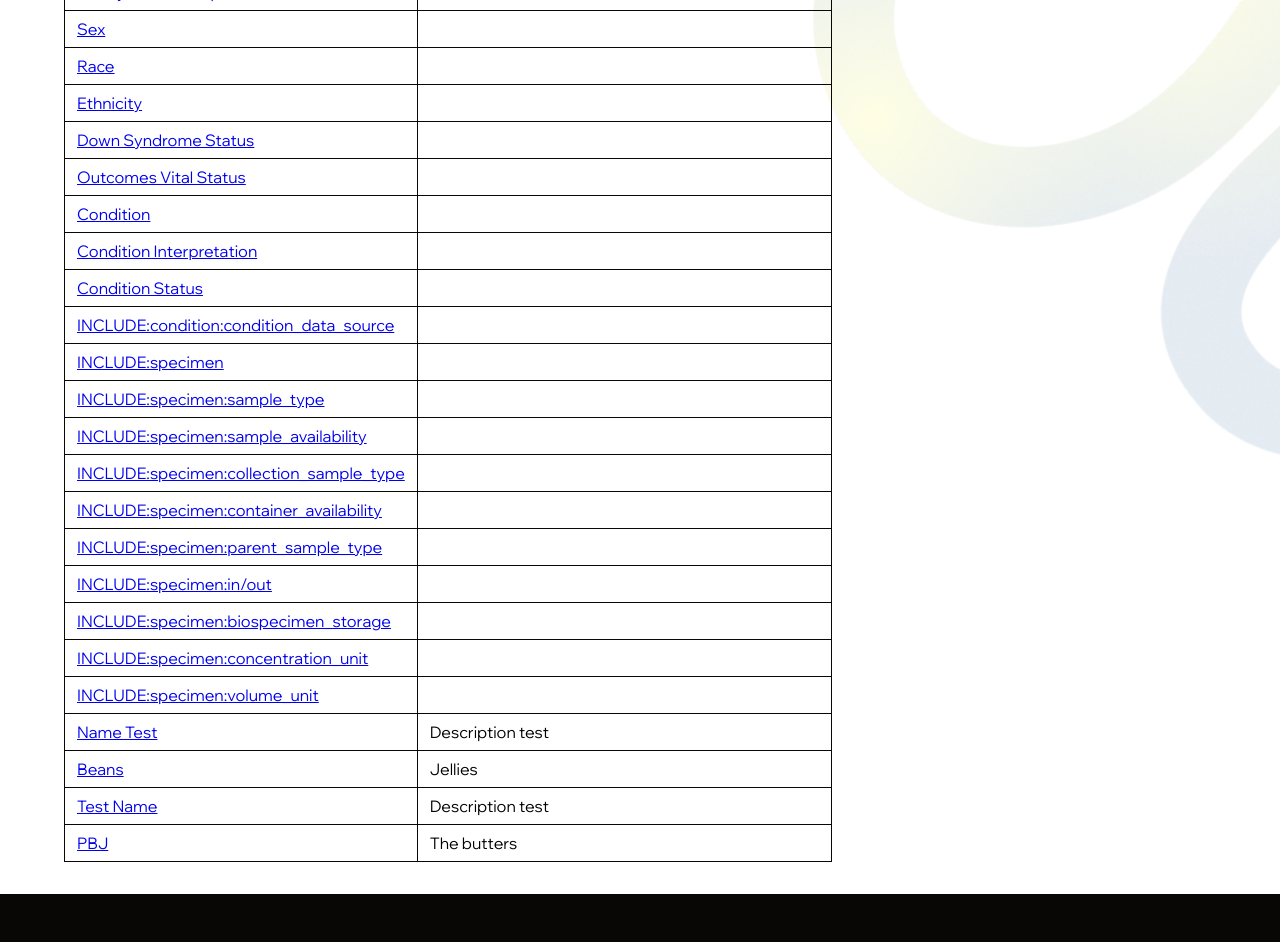
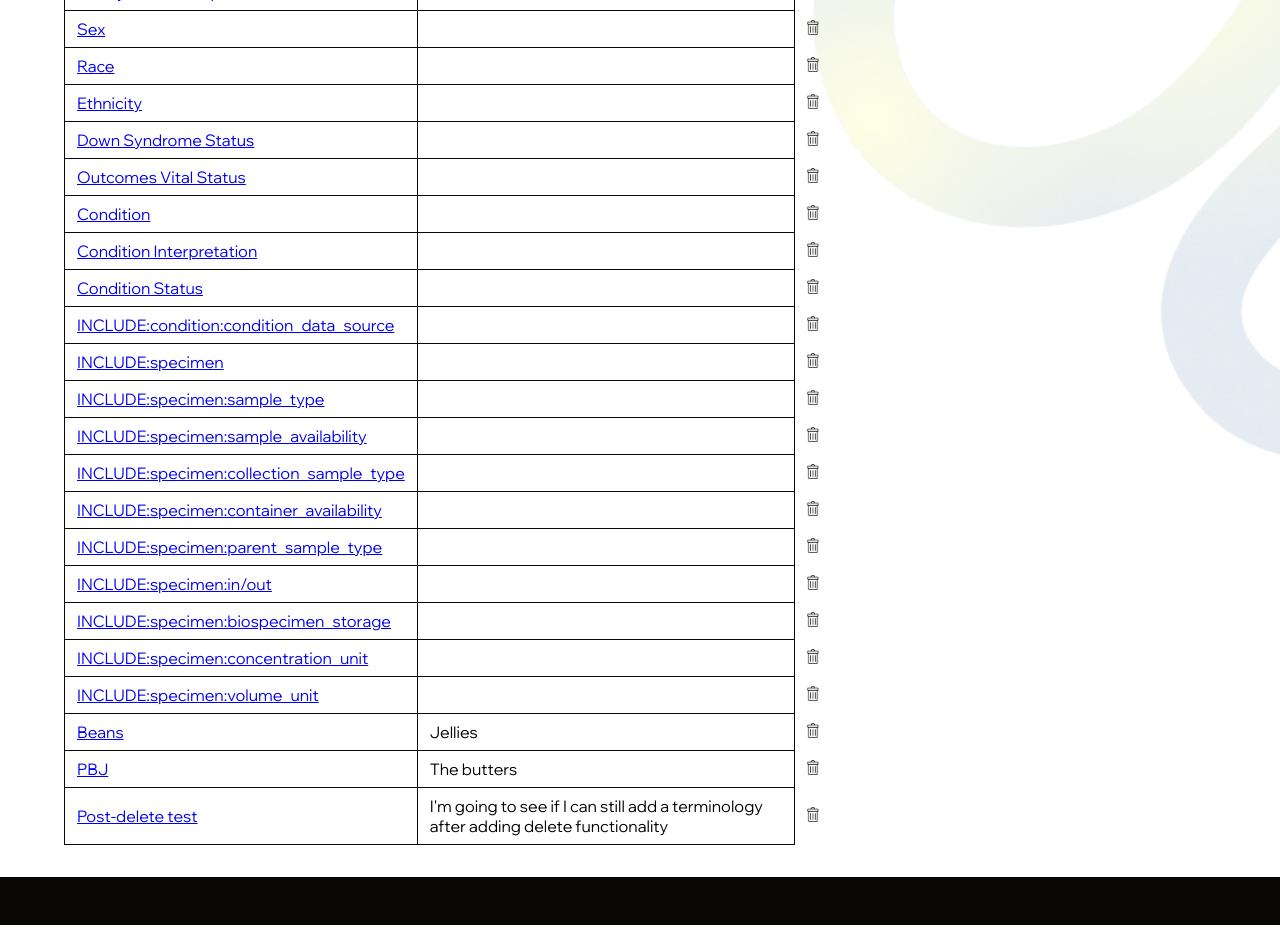
Before and after one commit to yelenacox/vocab-management, a React (Vite) app: page /projects in a window 1280 px wide. Shown: the part 380-1322 px from the top of the page. Built offline with nearby package versions, Linux system fonts and the light colour scheme; data requests are answered from the project's data file; the HTML template or start-up script is replaced by a standard one; a web font is replaced by a local one.

Commit message:
first pass at deleting a terminology

```diff
--- a/db.json
+++ b/db.json
@@ -1712,18 +1712,6 @@
       "url": "https://includedcc.org/fhir/CodeSystem/data-dictionary/specimen/volume_unit"
     },
     {
-      "codes": [
-        {
-          "code": "test",
-          "description": "code test"
-        }
-      ],
-      "name": "Name Test",
-      "description": "Description test",
-      "url": "http://example.org",
-      "id": "wRaPh66"
-    },
-    {
       "name": "Beans",
       "description": "Jellies",
       "url": "http://example.org",
@@ -1736,22 +1724,6 @@
       "id": "wl7NqtR"
     },
     {
-      "name": "Test Name",
-      "description": "Description test",
-      "url": "url.com",
-      "codes": [
-        {
-          "code": "fddasdf",
-          "description": "poo"
-        },
-        {
-          "code": "",
-          "description": ""
-        }
-      ],
-      "id": "drkzF8u"
-    },
-    {
       "url": "http://example.com",
       "description": "The butters",
       "name": "PBJ",
@@ -1766,6 +1738,18 @@
         }
       ],
       "id": "SMEZfD9"
+    },
+    {
+      "url": "www.example.com",
+      "description": "I'm going to see if I can still add a terminology after adding delete functionality",
+      "name": "Post-delete test",
+      "codes": [
+        {
+          "code": "post-delete",
+          "description": "codey code"
+        }
+      ],
+      "id": "pMbxCXr"
     }
   ]
 }
--- a/src/components/Projects/AddTerminology.jsx
+++ b/src/components/Projects/AddTerminology.jsx
@@ -83,6 +83,7 @@ export const AddTerminology = () => {
         <div className="name">
           <label htmlFor="terminology_name">Name</label>
           <input
+            autoFocus
             id="name"
             className="name_input"
             type="text"
--- a/src/components/Projects/AdditionalCodeInput.jsx
+++ b/src/components/Projects/AdditionalCodeInput.jsx
@@ -27,7 +27,6 @@ export const AdditionalCodeInput = props => {
         <label htmlFor="terminology_code">Code</label>
         <input
           required
-          autoFocus
           id="code"
           className="code_input"
           type="text"
--- /dev/null
+++ b/src/components/Projects/DeleteTerminology.jsx
@@ -0,0 +1,26 @@
+import { useContext, useState } from 'react';
+import { myContext } from '../../App';
+import DeleteTrash from '../../../assets/delete_icon_trash.png';
+
+export const DeleteTerminology = ({ terminology, setTerminologies }) => {
+  const [projects, setProjects] = useState([]);
+  const { vocabUrl } = useContext(myContext);
+
+  const handleDelete = evt => {
+    fetch(`${vocabUrl}/terminologies/${terminology.id}`, {
+      method: 'DELETE',
+    })
+      .then(response => response.json())
+      .then(() => {
+        return fetch(`${vocabUrl}/terminologies/`);
+      })
+      .then(response => response.json())
+      .then(projects => {
+        setTerminologies(projects);
+      });
+  };
+
+  return (
+    <img className="delete_image" onClick={handleDelete} src={DeleteTrash} />
+  );
+};
--- a/src/components/Projects/Projects.jsx
+++ b/src/components/Projects/Projects.jsx
@@ -4,6 +4,7 @@ import { myContext } from '../../App';
 import { Spinner } from '../Manager/Spinner';
 import { Link } from 'react-router-dom';
 import Background from '../../../assets/Background.png';
+import { DeleteTerminology } from './DeleteTerminology';
 
 export const Projects = () => {
   const [terminologies, setTerminologies] = useState([]);
@@ -62,6 +63,12 @@ export const Projects = () => {
                           </Link>
                         </td>
                         <td>{r?.description}</td>
+                        <td className="delete_cell">
+                          <DeleteTerminology
+                            terminology={r}
+                            setTerminologies={setTerminologies}
+                          />
+                        </td>
                       </tr>
                     </>
                   );
--- a/src/components/Search/OntologySearch.jsx
+++ b/src/components/Search/OntologySearch.jsx
@@ -19,6 +19,7 @@ export const OntologySearch = () => {
         <div className="search_field">
           <div className="text_input">
             <input
+              autoFocus
               id="search_input"
               type="text"
               placeholder="Search"
--- a/src/components/Search/OntologySearch.scss
+++ b/src/components/Search/OntologySearch.scss
@@ -29,7 +29,7 @@
   grid-column: 2;
 }
 #search_input {
-  background-image: url('./assets/magnifying_glass_search.png');
+  background-image: url('./assets/magnifying_glass.png');
   background-repeat: no-repeat;
   background-position: right center;
   background-size: 30px;
--- a/src/components/Search/SearchResults.scss
+++ b/src/components/Search/SearchResults.scss
@@ -39,7 +39,7 @@
 }
 
 #search_input_results {
-  background-image: url('./assets/magnifying_glass_search.png');
+  background-image: url('./assets/magnifying_glass.png');
   background-repeat: no-repeat;
   background-position: right center;
   background-size: 30px;
--- a/src/components/Styling/Table.scss
+++ b/src/components/Styling/Table.scss
@@ -1,5 +1,5 @@
 table,
-td {
+td:not(.delete_cell) {
   border: 1px solid $blackColor;
   border-collapse: collapse;
 }
@@ -28,3 +28,8 @@ th:first-of-type,
 td:first-of-type {
   width: 15vw;
 }
+
+.delete_image {
+  width: 0.9vw;
+  cursor: pointer;
+}
```
Also changed, not shown: assets/delete_icon_trash.png (added), assets/magnifying_glass.png (renamed from assets/magnifying_glass ).png).
